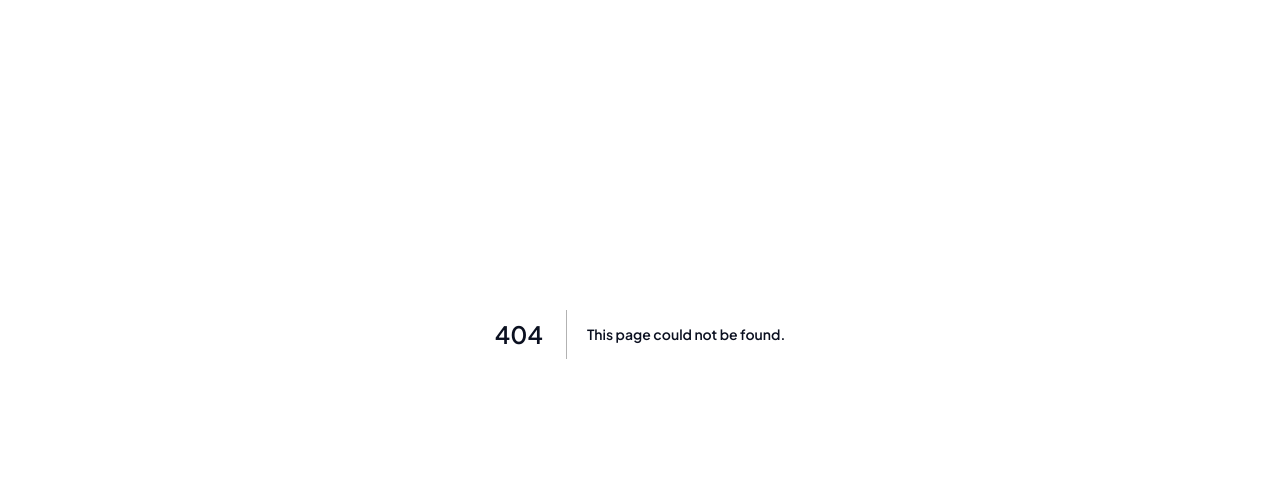
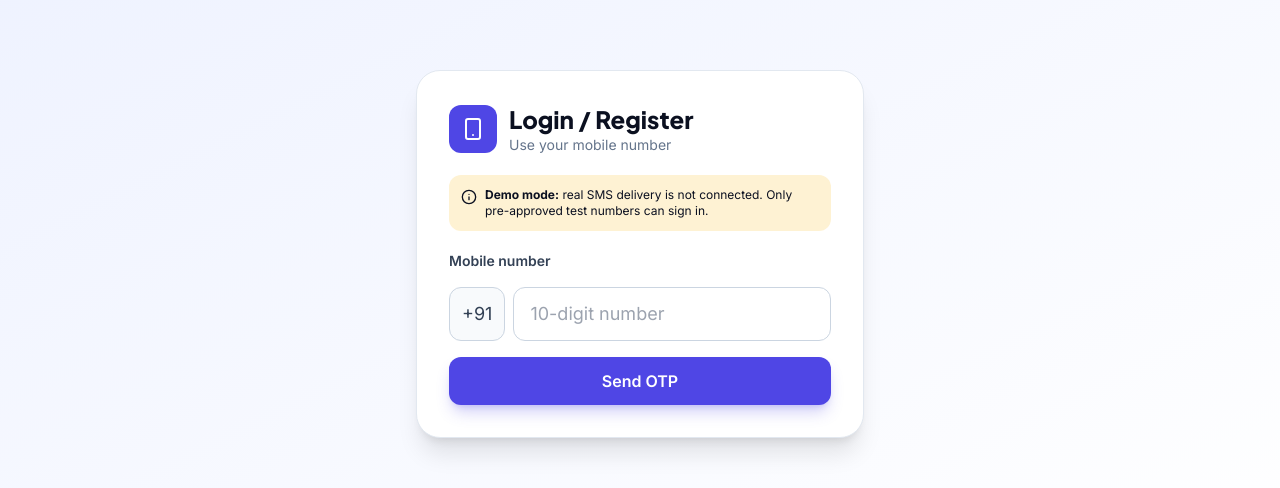
Before and after one commit to dhruvudainiyan-hub/physics-runway, a Next.js app: page /login in a window 1280 px wide. Before the commit this address had no page. Shown: the part 131-619 px from the top of the page. Built offline with nearby package versions, Linux system fonts and the light colour scheme; no server answers.

Commit message:
Create page.js

```diff
--- /dev/null
+++ b/app/login/page.js
@@ -0,0 +1,141 @@
+"use client";
+import { useEffect, useState } from "react";
+import { useRouter } from "next/navigation";
+import { Smartphone, ShieldCheck, ArrowLeft, Loader2, Info } from "lucide-react";
+import { supabase, supabaseReady } from "@/lib/supabase";
+import { useAuth } from "@/components/AuthProvider";
+
+function friendly(err) {
+  const m = (err?.message || "").toLowerCase();
+  if (m.includes("rate") || m.includes("security purposes") || m.includes("too many"))
+    return "Too many attempts. Please wait a minute and try again.";
+  if (m.includes("expired") || m.includes("invalid") || m.includes("token"))
+    return "That code is incorrect or has expired. Check it or request a new one.";
+  if (m.includes("sending") || m.includes("provider") || m.includes("sms"))
+    return "Real SMS is not connected in this demo. Please use an approved test number.";
+  if (m.includes("fetch") || m.includes("network"))
+    return "Network problem. Check your internet and try again.";
+  return "Something went wrong. Please try again.";
+}
+
+const inputCls =
+  "w-full rounded-xl border border-slate-300 bg-white px-4 py-3 text-lg outline-none focus:border-brand-600 focus:ring-2 focus:ring-brand-100";
+
+export default function LoginPage() {
+  const router = useRouter();
+  const { user, profile, loading } = useAuth();
+  const [step, setStep] = useState("phone");
+  const [phone, setPhone] = useState("");
+  const [otp, setOtp] = useState("");
+  const [busy, setBusy] = useState(false);
+  const [error, setError] = useState("");
+  const [cooldown, setCooldown] = useState(0);
+
+  // Already logged in? Send to the right page.
+  useEffect(() => {
+    if (!loading && user) router.replace(profile?.full_name ? "/dashboard/" : "/register/");
+  }, [loading, user, profile, router]);
+
+  // Resend countdown
+  useEffect(() => {
+    if (cooldown <= 0) return;
+    const t = setTimeout(() => setCooldown((c) => c - 1), 1000);
+    return () => clearTimeout(t);
+  }, [cooldown]);
+
+  const fullPhone = `+91${phone}`;
+
+  async function sendOtp(e) {
+    e?.preventDefault();
+    setError("");
+    if (!supabaseReady) { setError("The website is not connected to Supabase yet (settings missing)."); return; }
+    if (!/^[6-9]\d{9}$/.test(phone)) { setError("Enter a valid 10-digit Indian mobile number."); return; }
+    setBusy(true);
+    const { error: err } = await supabase.auth.signInWithOtp({ phone: fullPhone });
+    setBusy(false);
+    if (err) { setError(friendly(err)); return; }
+    setStep("otp");
+    setOtp("");
+    setCooldown(30);
+  }
+
+  async function verifyOtp(e) {
+    e.preventDefault();
+    setError("");
+    if (!/^\d{6}$/.test(otp)) { setError("Enter the 6-digit code."); return; }
+    setBusy(true);
+    const { error: err } = await supabase.auth.verifyOtp({ phone: fullPhone, token: otp, type: "sms" });
+    if (err) { setBusy(false); setError(friendly(err)); return; }
+    // Success: the page redirects automatically once the session loads.
+  }
+
+  return (
+    <main className="flex min-h-[80vh] items-center justify-center bg-gradient-to-br from-brand-50 to-white px-4 py-12">
+      <div className="w-full max-w-md rounded-3xl border border-slate-200 bg-white p-6 shadow-xl sm:p-8">
+        <div className="mb-5 flex items-center gap-3">
+          <span className="rounded-xl bg-brand-600 p-3 text-white">
+            {step === "phone" ? <Smartphone className="h-6 w-6" /> : <ShieldCheck className="h-6 w-6" />}
+          </span>
+          <div>
+            <h1 className="text-2xl font-extrabold">{step === "phone" ? "Login / Register" : "Enter OTP"}</h1>
+            <p className="text-sm text-slate-500">
+              {step === "phone" ? "Use your mobile number" : `Code sent to +91 ${phone}`}
+            </p>
+          </div>
+        </div>
+
+        <div className="mb-5 flex gap-2 rounded-xl bg-accent-400/20 p-3 text-xs text-navy-900">
+          <Info className="mt-0.5 h-4 w-4 shrink-0" />
+          <p><b>Demo mode:</b> real SMS delivery is not connected. Only pre-approved test numbers can sign in.</p>
+        </div>
+
+        {step === "phone" ? (
+          <form onSubmit={sendOtp} className="space-y-4">
+            <label className="block text-sm font-semibold">Mobile number</label>
+            <div className="flex items-center gap-2">
+              <span className="rounded-xl border border-slate-300 bg-slate-50 px-3 py-3 text-lg">+91</span>
+              <input
+                className={inputCls}
+                inputMode="numeric"
+                maxLength={10}
+                placeholder="10-digit number"
+                value={phone}
+                onChange={(e) => setPhone(e.target.value.replace(/\D/g, ""))}
+              />
+            </div>
+            {error && <p className="rounded-lg bg-red-50 p-3 text-sm text-red-700">{error}</p>}
+            <button type="submit" disabled={busy} className="btn-primary w-full disabled:opacity-60">
+              {busy ? <><Loader2 className="h-5 w-5 animate-spin" /> Sending…</> : "Send OTP"}
+            </button>
+          </form>
+        ) : (
+          <form onSubmit={verifyOtp} className="space-y-4">
+            <label className="block text-sm font-semibold">6-digit OTP</label>
+            <input
+              className={`${inputCls} text-center tracking-[0.5em]`}
+              inputMode="numeric"
+              maxLength={6}
+              placeholder="••••••"
+              value={otp}
+              onChange={(e) => setOtp(e.target.value.replace(/\D/g, ""))}
+              autoFocus
+            />
+            <p className="text-xs text-slate-500">The code expires after 5 minutes.</p>
+            {error && <p className="rounded-lg bg-red-50 p-3 text-sm text-red-700">{error}</p>}
+            <button type="submit" disabled={busy} className="btn-primary w-full disabled:opacity-60">
+              {busy ? <><Loader2 className="h-5 w-5 animate-spin" /> Verifying…</> : "Verify & Continue"}
+            </button>
+            <div className="flex items-center justify-between text-sm">
+              <button type="button" onClick={() => { setStep("phone"); setError(""); }} className="flex items-center gap-1 font-semibold text-slate-600">
+                <ArrowLeft className="h-4 w-4" /> Change number
+              </button>
+              <button type="button" disabled={cooldown > 0 || busy} onClick={sendOtp} className="font-semibold text-brand-600 disabled:text-slate-400">
+                {cooldown > 0 ? `Resend in ${cooldown}s` : "Resend OTP"}
+              </button>
+            </div>
+          </form>
+        )}
+      </div>
+    </main>
+  );
+             }
```
